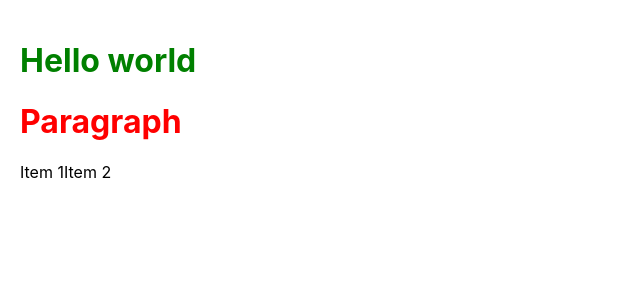
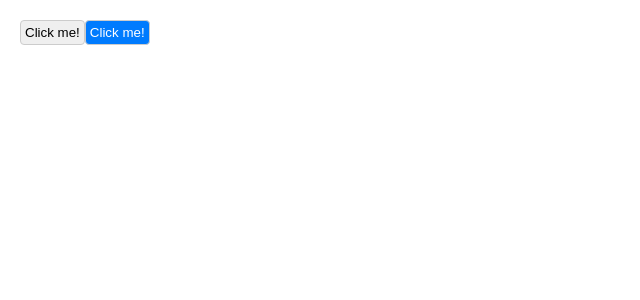
Before and after one commit to phamquanganh31101998/tiktok, a React (Create React App) app: page / in a window 1280 px wide. Shown: the top 300 px of the page, without its empty margins (0-640 px from the left). Built offline with nearby package versions, Linux system fonts and the light colour scheme.

Commit message:
clsx library

```diff
--- a/package.json
+++ b/package.json
@@ -6,6 +6,7 @@
     "@testing-library/jest-dom": "^5.11.4",
     "@testing-library/react": "^11.1.0",
     "@testing-library/user-event": "^12.1.10",
+    "clsx": "^1.1.1",
     "react": "^17.0.2",
     "react-dom": "^17.0.2",
     "react-scripts": "4.0.3",
--- a/src/App.js
+++ b/src/App.js
@@ -1,18 +1,12 @@
-import Heading from "./components/Heading"
-import Paragraph from "./components/Paragraph"
+import Button from "./components/Button"
 import GlobalStyles from "./components/GlobalStyles"
 
 function App() {
   return (
     <GlobalStyles>
       <div style={{ padding: 20 }}>
-        <Heading/>
-        <Paragraph/>
-
-        <div className="d-flex">
-          <div>Item 1</div>
-          <div>Item 2</div>
-        </div>
+        <Button/>
+        <Button primary/>
       </div>
     </GlobalStyles>
   )
--- /dev/null
+++ b/src/components/Button/Button.module.css
@@ -0,0 +1,10 @@
+.btn {
+    padding: 4px;
+    border: 1px solid #ccc;
+    border-radius: 4px;
+}
+
+.primary {
+    color: #fff;
+    background-color: #007bfe;
+}
--- /dev/null
+++ b/src/components/Button/index.js
@@ -0,0 +1,16 @@
+import clsx from 'clsx'
+import styles from "./Button.module.css"
+
+function Button({ primary }) {
+    const classes = clsx(styles.btn, {
+        [styles.primary]: primary
+    })
+
+    return (
+        <button className={classes}>
+            Click me!
+        </button>
+    )
+}
+
+export default Button
```
Also changed, not shown: 1 other file (tests, documents, lock files or other folders).
